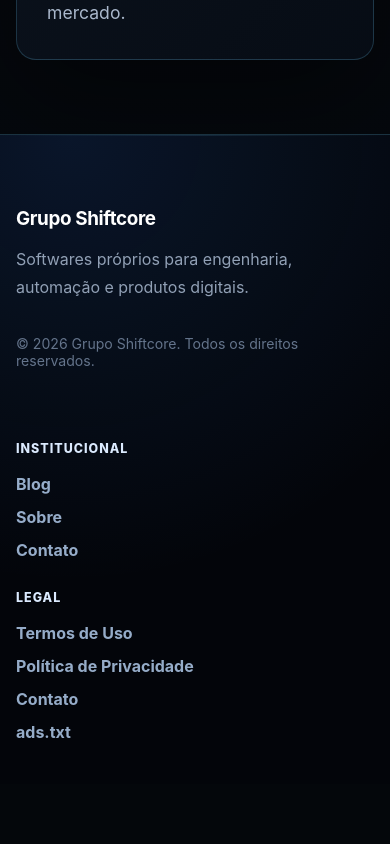
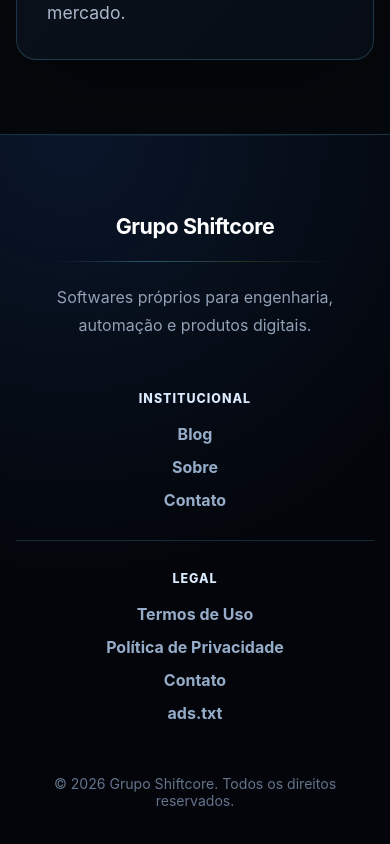
Before and after one commit to Fer23d/grupo-shiftcore, a React (Vite) app: page / in a window 390 px wide. Shown: the part 4629-5473 px from the top of the page. Before the commit the page ends 5413 px from the top, so only its background shows below. Built offline with nearby package versions, Linux system fonts and the light colour scheme.

Commit message:
style: improve shiftcore footer layout

```diff
--- a/src/App.css
+++ b/src/App.css
@@ -477,7 +477,7 @@
 }
 
 .site-footer {
-  padding: 72px 0 42px;
+  padding: 78px 0 42px;
   border-top: 1px solid rgba(111, 211, 252, 0.22);
   color: var(--muted);
   background:
@@ -488,42 +488,51 @@
 
 .footer-layout {
   display: grid;
-  grid-template-columns: minmax(0, 1fr) minmax(320px, 0.72fr);
-  gap: 72px;
-  align-items: start;
-  justify-content: space-between;
+  justify-items: center;
+  gap: 42px;
+  text-align: center;
 }
 
 .footer-brand strong {
   display: block;
   color: #ffffff;
-  font-size: 1.18rem;
+  font-size: 1.34rem;
   letter-spacing: -0.02em;
 }
 
+.footer-divider {
+  display: block;
+  width: min(460px, 72vw);
+  height: 1px;
+  margin: 22px auto 0;
+  background: linear-gradient(90deg, transparent, rgba(111, 211, 252, 0.34), rgba(157, 233, 63, 0.18), transparent);
+}
+
 .footer-brand p {
-  max-width: 420px;
-  margin: 16px 0 0;
+  max-width: 560px;
+  margin: 22px auto 0;
   color: #91a0b5;
   line-height: 1.7;
-}
-
-.footer-brand small {
-  display: block;
-  margin-top: 34px;
-  color: #64748b;
-  font-size: 0.88rem;
 }
 
 .footer-columns {
   display: grid;
   grid-template-columns: repeat(2, minmax(0, 1fr));
-  gap: 42px;
+  gap: 0;
+  width: min(560px, 100%);
+  padding: 10px 0;
 }
 
 .footer-column {
   display: grid;
+  justify-items: center;
   gap: 13px;
+  min-width: 0;
+  padding: 0 42px;
+}
+
+.footer-column + .footer-column {
+  border-left: 1px solid rgba(111, 211, 252, 0.18);
 }
 
 .footer-column span {
@@ -548,7 +557,12 @@
 .footer-column a:hover {
   color: #ffffff;
   opacity: 1;
-  transform: translateX(3px);
+  transform: translateY(-1px);
+}
+
+.footer-copy {
+  color: #64748b;
+  font-size: 0.88rem;
 }
 
 @keyframes floatProduct {
@@ -566,8 +580,7 @@
   .hero-layout,
   .vector-layout,
   .about-layout,
-  .future-layout,
-  .footer-layout {
+  .future-layout {
     grid-template-columns: 1fr;
   }
 
@@ -594,8 +607,7 @@
 }
 
 @media (max-width: 680px) {
-  .header-content,
-  .footer-layout {
+  .header-content {
     align-items: flex-start;
     flex-direction: column;
   }
@@ -609,6 +621,16 @@
   .footer-columns {
     grid-template-columns: 1fr;
     gap: 30px;
+  }
+
+  .footer-column {
+    padding: 0;
+  }
+
+  .footer-column + .footer-column {
+    padding-top: 30px;
+    border-top: 1px solid rgba(111, 211, 252, 0.18);
+    border-left: 0;
   }
 
   .hero-layout {
--- a/src/App.jsx
+++ b/src/App.jsx
@@ -198,8 +198,8 @@
       <div className="container footer-layout">
         <div className="footer-brand">
           <strong>Grupo Shiftcore</strong>
+          <span className="footer-divider" aria-hidden="true" />
           <p>Softwares próprios para engenharia, automação e produtos digitais.</p>
-          <small>© {new Date().getFullYear()} Grupo Shiftcore. Todos os direitos reservados.</small>
         </div>
 
         <div className="footer-columns">
@@ -218,6 +218,10 @@
             <a href="/ads.txt">ads.txt</a>
           </nav>
         </div>
+
+        <small className="footer-copy">
+          © {new Date().getFullYear()} Grupo Shiftcore. Todos os direitos reservados.
+        </small>
       </div>
     </footer>
   )
```
